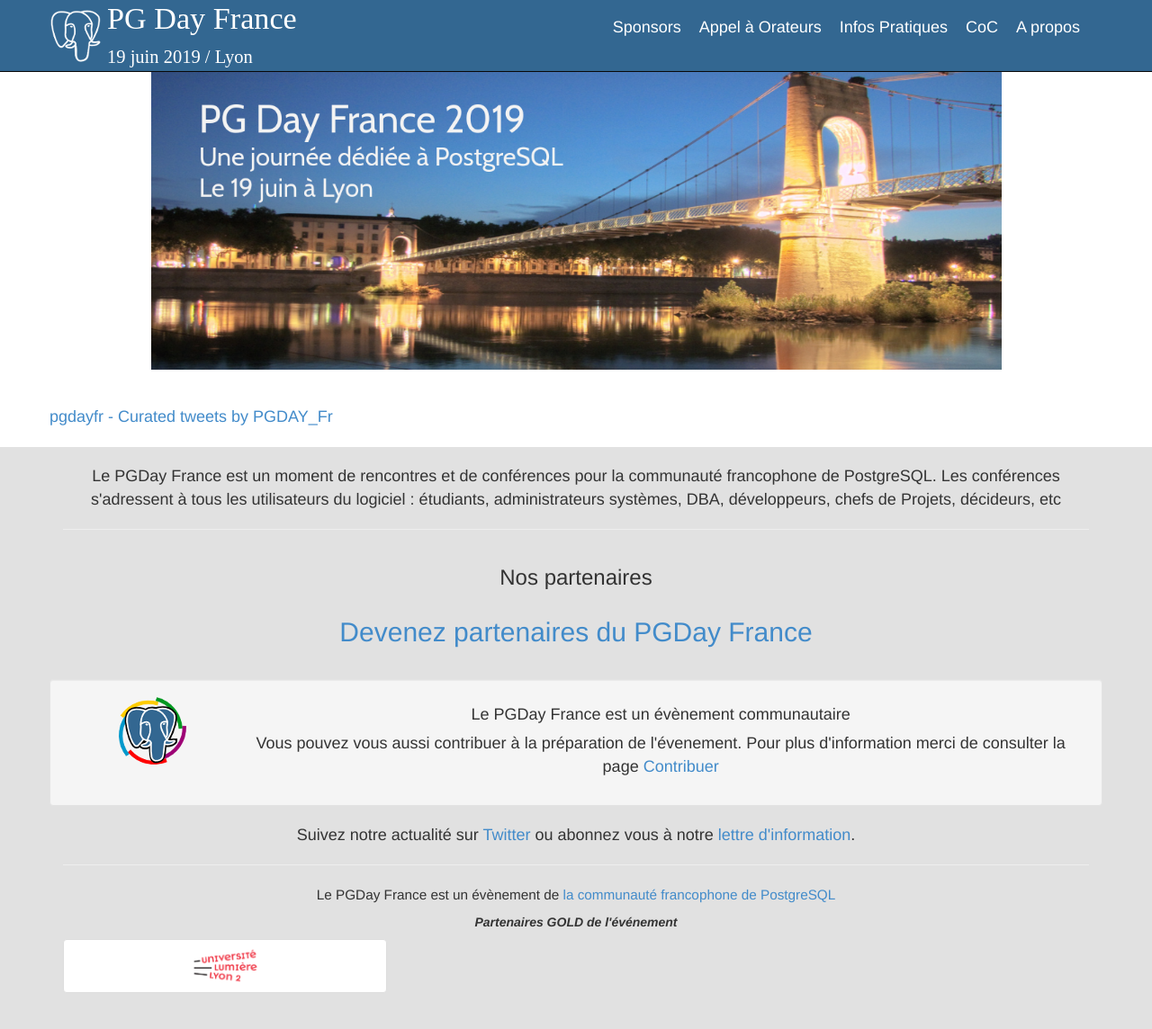
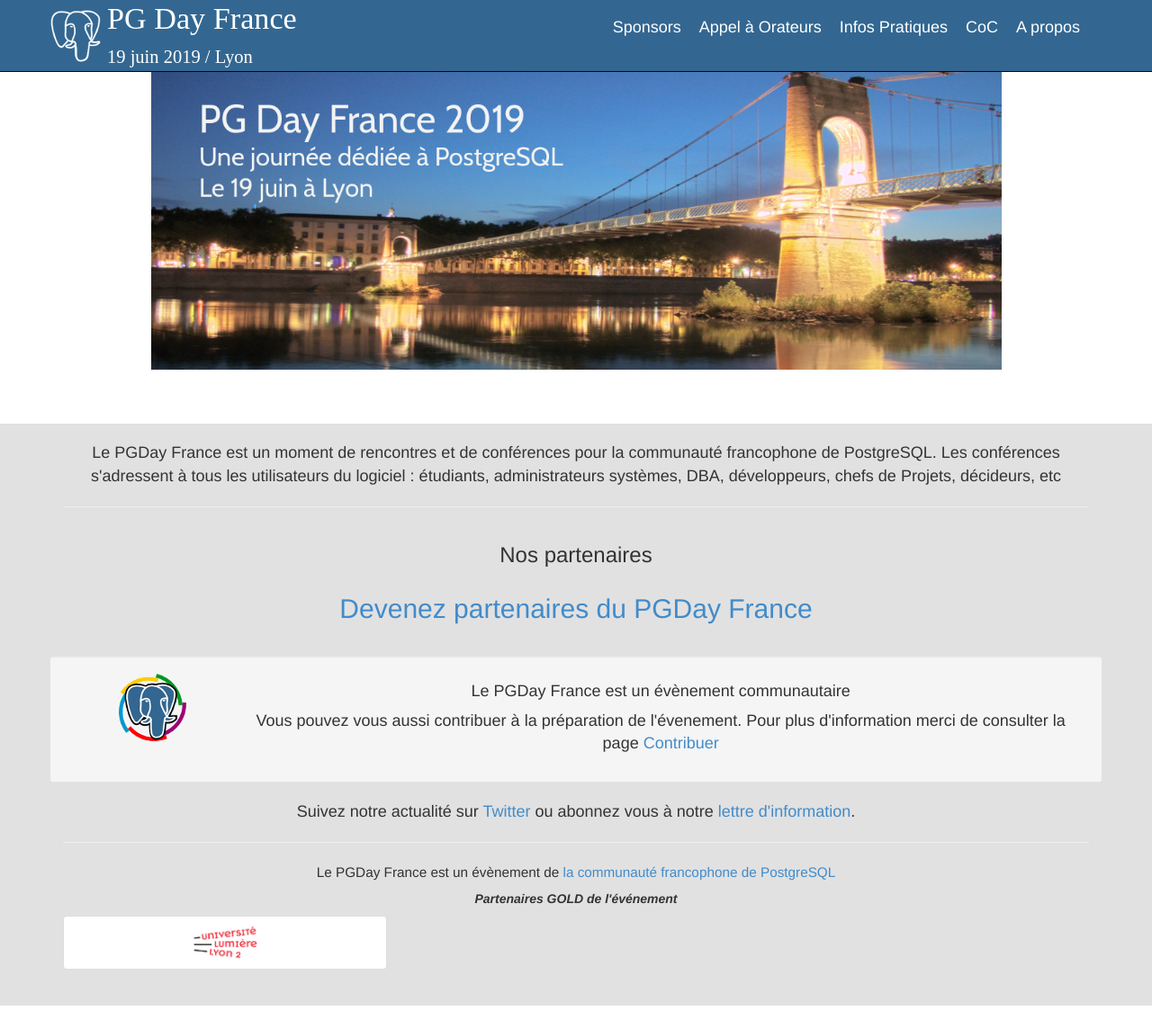
Before and after one commit to postgresqlfr/2024.pgday.fr, a Jekyll site: the page built from index.html, in a window 1280 px wide and 1144 px high. Shown: the whole window at 90% size. Built offline with Jekyll 4.4.1, drawn with Linux system fonts in a browser that asks for light colours; comment, search, counter and statistics services are not loaded.

Commit message:
fixup twitter

```diff
--- a/index.html
+++ b/index.html
@@ -71,9 +71,8 @@
         </p>
       </div>
 -->
-      <a class="twitter-timeline" data-lang="fr" data-width="900" data-height="600    " data-partner="tweetdeck" href="https://twitter.com/PGDAY_Fr/timelines/1009    877817021095937?ref_src=twsrc%5Etfw">pgdayfr - Curated tweets by PGDAY_Fr</a    > <script async src="https://platform.twitter.com/widgets.js" charset="utf-8    "></script>
 
-
+<script async src="https://platform.twitter.com/widgets.js" charset="utf-8"></script>
       <!--
       <div class="col-lg-4 col-md-4 home_bloc">
         <a href="https://twitter.com/PGDAY_Fr" data-lang="fr"
```
